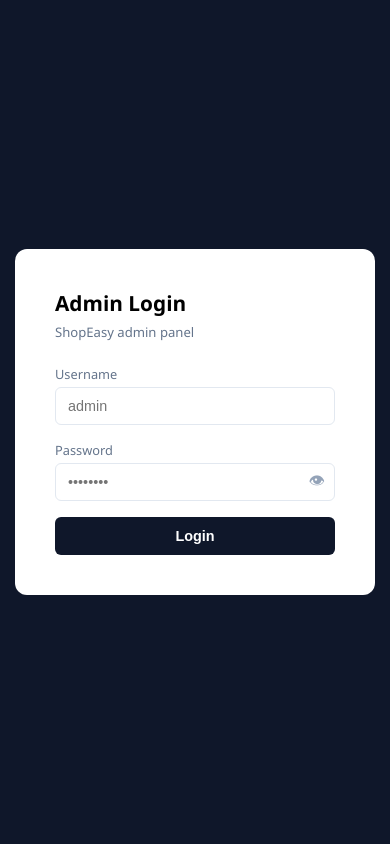
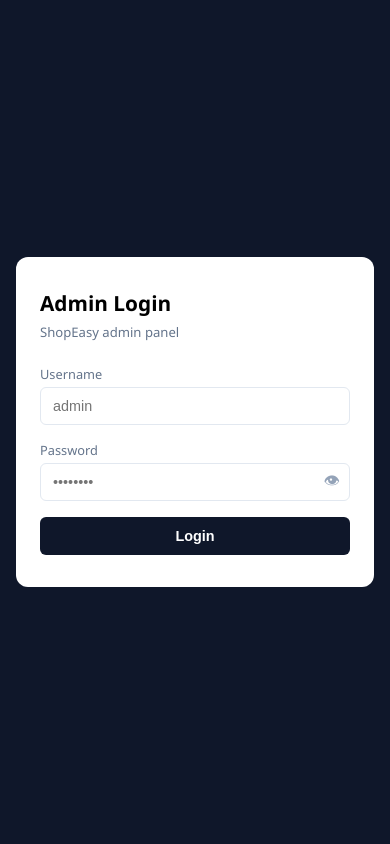
Before and after one commit to yashwanthcn18/Shopeasy, a Flask app: page /admin/login in a window 390 px wide. Run offline with Flask 3, Linux system fonts and the light colour scheme.

Commit message:
fix admin login mobile responsive

```diff
--- a/templates/admin/login.html
+++ b/templates/admin/login.html
@@ -6,8 +6,8 @@
   <title>Admin Login</title>
   <style>
     * { box-sizing: border-box; margin: 0; padding: 0; }
-    body { font-family: 'Segoe UI', sans-serif; background: #0f172a; display: flex; align-items: center; justify-content: center; min-height: 100vh; }
-    .box { background: #fff; padding: 40px; border-radius: 12px; width: 360px; }
+    body { font-family: 'Segoe UI', sans-serif; background: #0f172a; display: flex; align-items: center; justify-content: center; min-height: 100vh; padding: 16px; }
+    .box { background: #fff; padding: 32px 24px; border-radius: 12px; width: 100%; max-width: 360px; }
     h2 { font-size: 1.3rem; margin-bottom: 6px; }
     p  { font-size: 0.82rem; color: #64748b; margin-bottom: 24px; }
     label { display: block; font-size: 0.8rem; color: #64748b; margin-bottom: 4px; }
```
